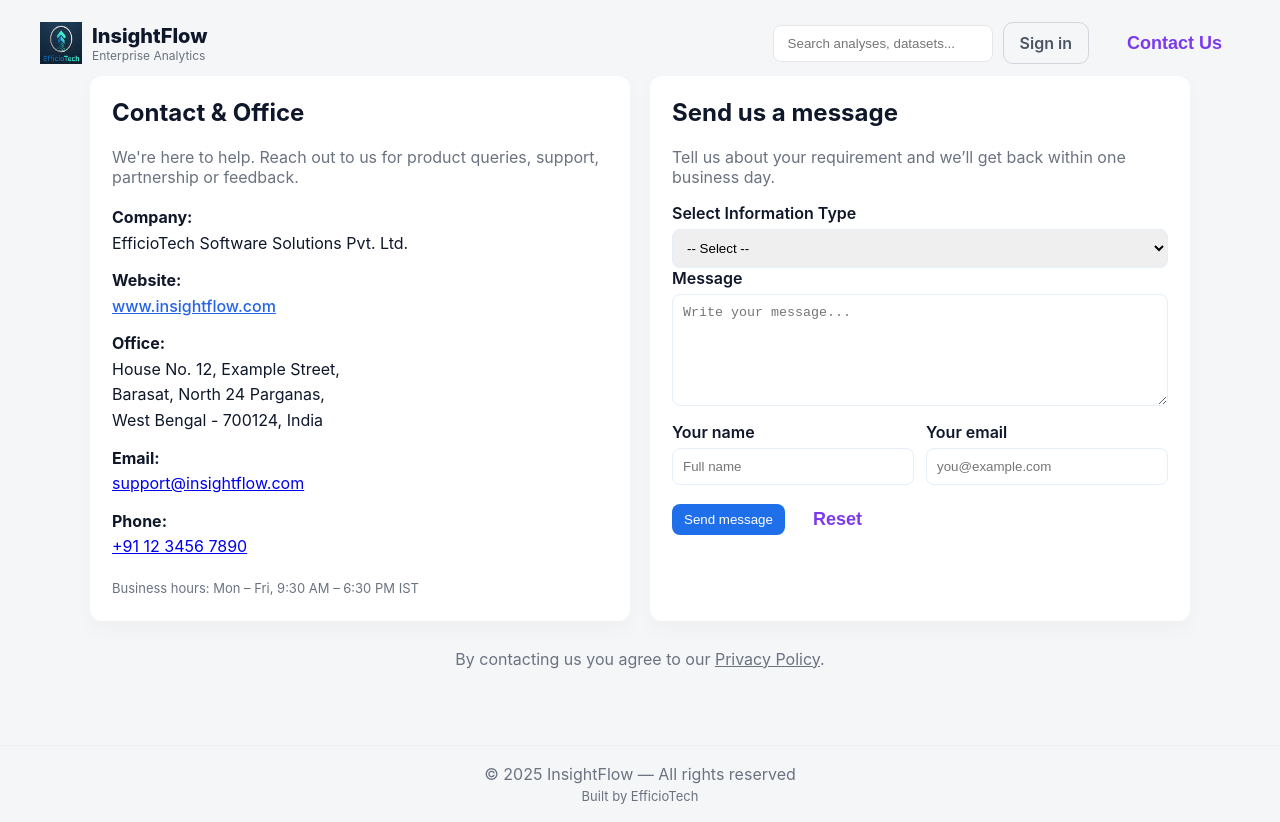
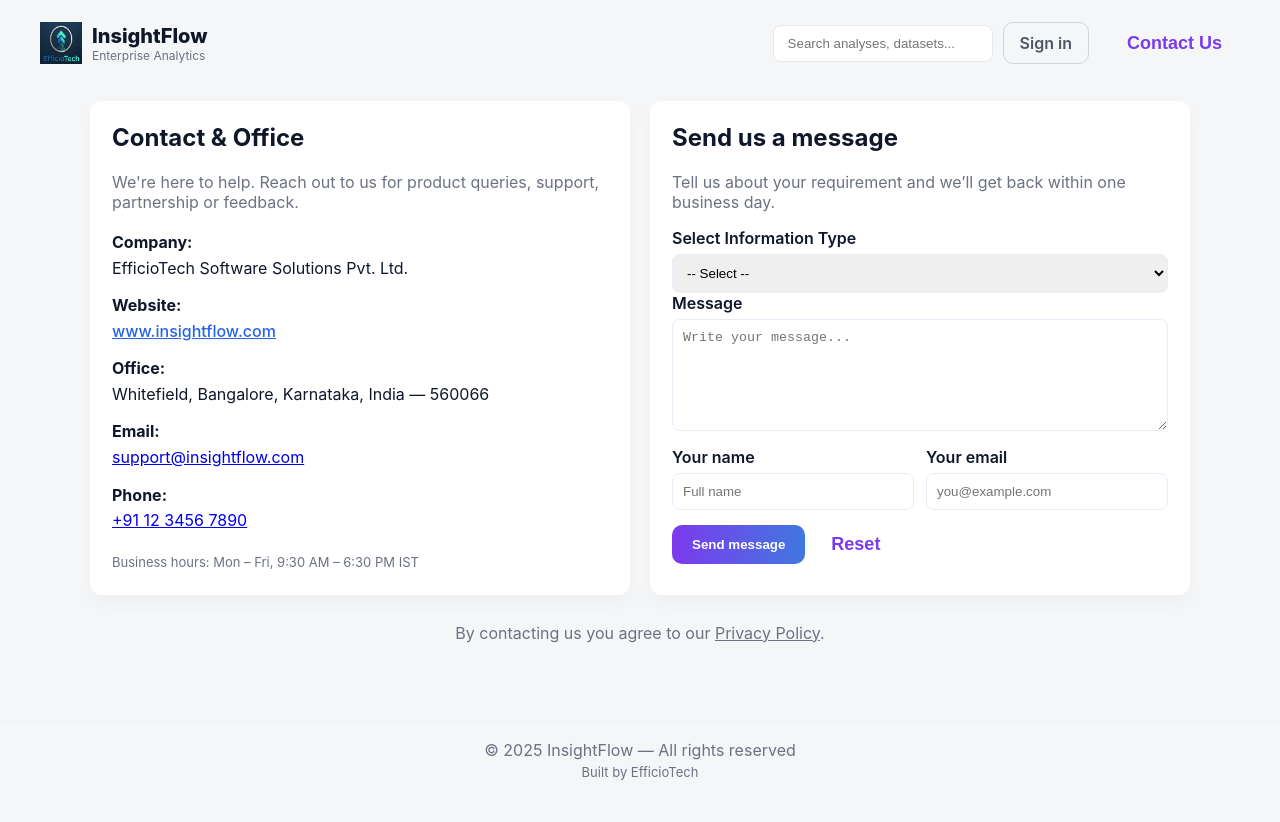
Before and after one commit to shuvaBiswas2018/report-generator, a React (Create React App) app in the folder frontend/: page /contact in a window 1280 px wide. After the commit the page ends 800 px from the top, so only its background shows below. Built offline with nearby package versions, Linux system fonts and the light colour scheme.

Commit message:
feat: Add animations to Contact page and enhance styling for better user experience

```diff
--- a/frontend/src/App.css
+++ b/frontend/src/App.css
@@ -1161,3 +1161,53 @@ input[type="file"] {
 .back-login:hover {
     text-decoration: underline;
 }
+
+
+/* Entire page fade + slide */
+.contact-animate {
+    margin-top: 25px;
+    height: 80vh;
+  animation: fadePage 2 ease both;
+}
+
+@keyframes fadePage {
+  from { opacity: 0; transform: translateY(15px); }
+  to { opacity: 1; transform: translateY(0); }
+}
+
+/* Left section animation */
+.fade-slide-left {
+  animation: slideLeftCard 2s ease;
+}
+
+@keyframes slideLeftCard {
+  from { opacity: 0; transform: translateX(-25px); }
+  to { opacity: 1; transform: translateX(0); }
+}
+
+/* Right section animation */
+.fade-slide-right {
+  animation: slideRightCard 2s ease;
+}
+
+@keyframes slideRightCard {
+  from { opacity: 0; transform: translateX(25px); }
+  to { opacity: 1; transform: translateX(0); }
+}
+
+/* Fade animation for success/error messages */
+.fade-message {
+  animation: fadeIn 0.5s ease;
+}
+
+@keyframes fadeIn {
+  from { opacity: 0; }
+  to { opacity: 1; }
+}
+
+
+/* Error text */
+.error-text {
+  color: crimson;
+  margin-top: 6px;
+}
--- a/frontend/src/pages/Contact.jsx
+++ b/frontend/src/pages/Contact.jsx
@@ -16,8 +16,6 @@ export default function Contact() {
     const [serverError, setServerError] = useState(null);
     const [infoType, setInfoType] = useState('');
 
-
-    // when auth changes (user logs in), prefill fields
     useEffect(() => {
         if (user) {
             setName(user.name || '');
@@ -27,12 +25,10 @@ export default function Contact() {
 
     function validate() {
         const e = {};
-
         if (!infoType) e.infoType = 'Please select an information type.';
         if (!message || message.trim().length < 5) e.message = 'Please enter a message (min 5 characters).';
         if (!email || !/^\S+@\S+\.\S+$/.test(email)) e.email = 'Please enter a valid email address.';
         if (!name || name.trim().length < 2) e.name = 'Please enter your name.';
-
         setErrors(e);
         return Object.keys(e).length === 0;
     }
@@ -45,7 +41,6 @@ export default function Contact() {
 
         setBusy(true);
         try {
-            // Replace with your real backend endpoint
             const res = await fetch('/api/contact', {
                 method: 'POST',
                 headers: { 'Content-Type': 'application/json' },
@@ -59,10 +54,8 @@ export default function Contact() {
 
             setSuccess('Thank you — your message has been sent. We will contact you shortly.');
             setMessage('');
-            // keep name/email when logged in or prefilled
             setErrors({});
         } catch (err) {
-            console.error('Contact submit error', err);
             setServerError(err.message || 'Failed to send message. Please try again later.');
         } finally {
             setBusy(false);
@@ -70,13 +63,16 @@ export default function Contact() {
     }
 
     return (
-        <div className="pf-page">
+        <div className="pf-page contact-animate">
             <div style={{ maxWidth: 1100, margin: '32px auto' }}>
+
                 <div style={{ display: 'grid', gridTemplateColumns: '1fr', gap: 20 }}>
-                    {/* card container */}
+
+                    {/* --- TWO COLUMN AREA --- */}
                     <div style={{ display: 'grid', gridTemplateColumns: '1fr 1fr', gap: 20 }}>
-                        {/* Left: company info */}
-                        <div className="pf-card" style={{ padding: 22 }}>
+
+                        {/* LEFT PANEL */}
+                        <div className="pf-card contact-left fade-slide-left" style={{ padding: 22 }}>
                             <h2 style={{ marginTop: 0 }}>Contact & Office</h2>
                             <p className="pf-muted">
                                 We're here to help. Reach out to us for product queries, support, partnership or feedback.
@@ -102,9 +98,7 @@ export default function Contact() {
 
                                 <div style={{ marginTop: 12 }}>
                                     <strong>Office:</strong><br />
-                                    House No. 12, Example Street,<br />
-                                    Barasat, North 24 Parganas,<br />
-                                    West Bengal - 700124, India
+                                    Whitefield, Bangalore, Karnataka, India — 560066
                                 </div>
 
                                 <div style={{ marginTop: 12 }}>
@@ -123,27 +117,29 @@ export default function Contact() {
                             </div>
                         </div>
 
-                        {/* Right: contact form */}
-                        <div className="pf-card" style={{ padding: 22 }}>
+                        {/* RIGHT PANEL */}
+                        <div className="pf-card contact-right fade-slide-right" style={{ padding: 22 }}>
                             <h2 style={{ marginTop: 0 }}>Send us a message</h2>
                             <p className="pf-muted">Tell us about your requirement and we’ll get back within one business day.</p>
 
                             {success && (
-                                <div style={{ marginBottom: 12, padding: 10, background: '#ecfdf5', borderRadius: 8, color: '#065f46' }}>
+                                <div className="fade-message" style={{ marginBottom: 12, padding: 10, background: '#ecfdf5', borderRadius: 8, color: '#065f46' }}>
                                     {success}
                                 </div>
                             )}
 
                             {serverError && (
-                                <div style={{ marginBottom: 12, padding: 10, background: '#ffeded', borderRadius: 8, color: '#7f1d1d' }}>
+                                <div className="fade-message" style={{ marginBottom: 12, padding: 10, background: '#ffeded', borderRadius: 8, color: '#7f1d1d' }}>
                                     {serverError}
                                 </div>
                             )}
 
                             <form onSubmit={submit} noValidate>
+
+                                {/* INFO TYPE */}
                                 <label className="if-label">Select Information Type</label>
                                 <select
-                                    className="pf-input"
+                                    className="pf-input animated-input"
                                     value={infoType}
                                     onChange={(e) => setInfoType(e.target.value)}
                                     aria-invalid={!!errors.infoType}
@@ -157,55 +153,61 @@ export default function Contact() {
                                     <option value="report-help">Report / Analysis Help</option>
                                     <option value="other">Other</option>
                                 </select>
-                                {errors.infoType && <div style={{ color: 'crimson', marginTop: 6 }}>{errors.infoType}</div>}
+                                {errors.infoType && <div className="error-text">{errors.infoType}</div>}
+
+                                {/* MESSAGE */}
                                 <label className="if-label">Message</label>
                                 <textarea
-                                    className="pf-input"
+                                    className="pf-input animated-input"
                                     value={message}
                                     onChange={(e) => setMessage(e.target.value)}
                                     rows={6}
                                     placeholder="Write your message..."
                                     aria-invalid={!!errors.message}
                                 />
-                                {errors.message && <div style={{ color: 'crimson', marginTop: 6 }}>{errors.message}</div>}
+                                {errors.message && <div className="error-text">{errors.message}</div>}
 
+                                {/* NAME + EMAIL */}
                                 <div style={{ display: 'grid', gridTemplateColumns: '1fr 1fr', gap: 12, marginTop: 12 }}>
+
                                     <div>
                                         <label className="if-label">Your name</label>
                                         <input
-                                            className="pf-input"
+                                            className="pf-input animated-input"
                                             value={name}
                                             onChange={(e) => setName(e.target.value)}
                                             placeholder="Full name"
                                             aria-invalid={!!errors.name}
-                                            disabled={!!user} // lock if logged in
+                                            disabled={!!user}
                                         />
-                                        {errors.name && <div style={{ color: 'crimson', marginTop: 6 }}>{errors.name}</div>}
+                                        {errors.name && <div className="error-text">{errors.name}</div>}
                                     </div>
 
                                     <div>
                                         <label className="if-label">Your email</label>
                                         <input
-                                            className="pf-input"
+                                            className="pf-input animated-input"
                                             type="email"
                                             value={email}
                                             onChange={(e) => setEmail(e.target.value)}
                                             placeholder="you@example.com"
                                             aria-invalid={!!errors.email}
-                                            disabled={!!user} // lock if logged in
+                                            disabled={!!user}
                                         />
-                                        {errors.email && <div style={{ color: 'crimson', marginTop: 6 }}>{errors.email}</div>}
+                                        {errors.email && <div className="error-text">{errors.email}</div>}
                                     </div>
+
                                 </div>
 
+                                {/* BUTTONS */}
                                 <div style={{ display: 'flex', gap: 10, alignItems: 'center', marginTop: 14 }}>
-                                    <button type="submit" className="pf-primary" disabled={busy}>
+                                    <button type="submit" className="btn-primary" disabled={busy}>
                                         {busy ? 'Sending...' : 'Send message'}
                                     </button>
 
                                     <button
                                         type="button"
-                                        className="pf-outlined"
+                                        className="pf-outlined animated-outline-btn"
                                         onClick={() => {
                                             setMessage('');
                                             if (!user) {
@@ -222,12 +224,13 @@ export default function Contact() {
                                 </div>
                             </form>
                         </div>
+
                     </div>
 
-                    {/* small footer note under the two columns */}
                     <div style={{ textAlign: 'center', color: '#6b7280', marginTop: 8 }}>
                         By contacting us you agree to our <a href="/privacy" style={{ color: 'inherit' }}>Privacy Policy</a>.
                     </div>
+
                 </div>
             </div>
         </div>
```
